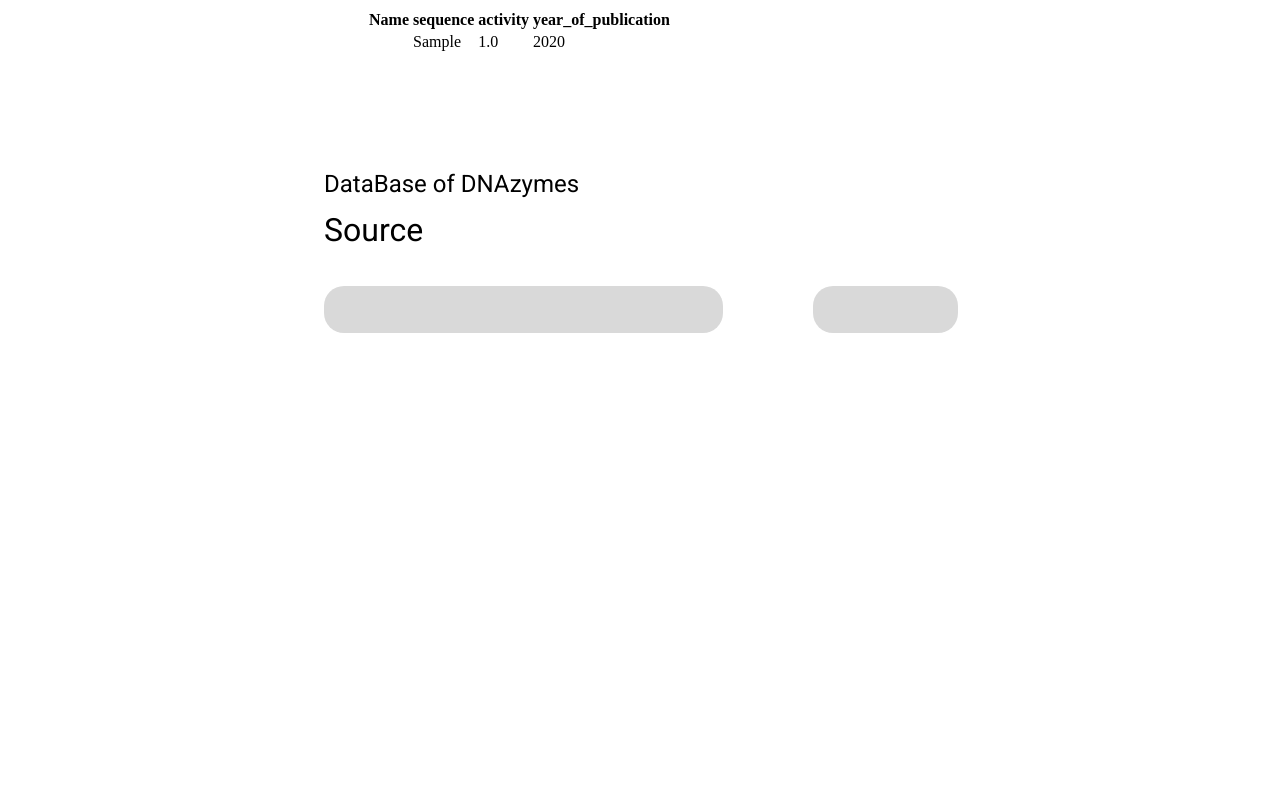
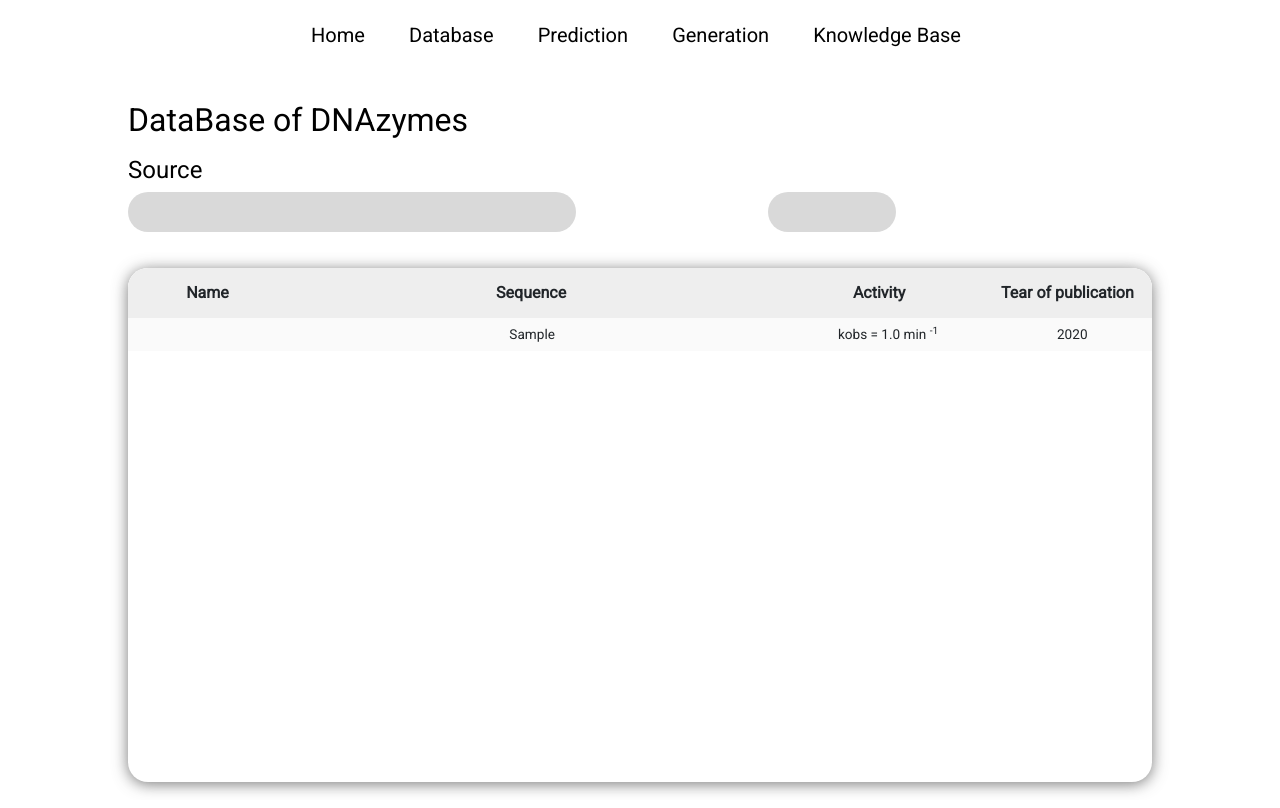
Before and after one commit to nebaskov/dnaZymeWeb, a Django app: page /database/ in a window 1280 px wide. Run offline with Django 4.2, Linux system fonts and the light colour scheme; tables that the repository leaves empty hold one stand-in row (values such as "Sample post"); lists and menus that the app fills with data are empty; some libraries are stand-ins or nearby versions; some web fonts are replaced.

Commit message:
proccesing with database

```diff
--- a/templates/database/database_home.html
+++ b/templates/database/database_home.html
@@ -1,4 +1,6 @@
+{% extends 'main/layout_main.html' %}
 <!doctype html>
+{% block content %}
 <html lang="en">
 {% load static%}
 <link href="https://fonts.googleapis.com/css?family=Spline+Sans Mono&display=swap" rel="stylesheet">
@@ -7,68 +9,42 @@
 <head> </head>
 <style>
 
-.database_title {
-	background-color:rgba(255, 255, 255, 1);
-	width:95vw;
-	height:100vh;
+.database_main {
+	width:80vw;
+	height:85vh;
 	position:absolute;
+    left: 10vw;
+    top: 12vh;
+
 }
-.e9_696 {
+.header_database {
 	color:rgba(0, 0, 0, 1);
-	width:257px;
-	height:31px;
+	font-family:Roboto;
 	position:absolute;
-	left:316px;
-	top:162px;
-	font-family:Roboto;
 	text-align:left;
-	font-size:24px;
-	letter-spacing:0;
-}
-.e9_697 {
-	width:94px;
-	height:94px;
-	position:absolute;
-	left:186px;
-	top:146px;
-	border-top-left-radius:500px;
-	border-top-right-radius:500px;
-	border-bottom-left-radius:500px;
-	border-bottom-right-radius:500px;
-	background-repeat:no-repeat;
-	background-size:cover;
-}
-.e9_698 {
-	color:rgba(0, 0, 0, 1);
-	width:102px;
-	height:42px;
-	position:absolute;
-	left:316px;
-	top:203px;
-	font-family:Roboto;
-	text-align:left;
-	font-size:32px;
+	font-size:4vh;
 	letter-spacing:0;
 }
 .e9_699 {
 	background-color:rgba(217.0000022649765, 217.0000022649765, 217.0000022649765, 1);
-	width:399px;
-	height:47px;
 	position:absolute;
-	left:316px;
-	top:278px;
 	border-top-left-radius:20px;
 	border-top-right-radius:20px;
 	border-bottom-left-radius:20px;
 	border-bottom-right-radius:20px;
+    width:35vw;
+	height:5vh;
+    top:12vh;
+	background-repeat:no-repeat;
+	background-size:cover;
 }
 .e9_701 {
 	background-color:rgba(217.0000022649765, 217.0000022649765, 217.0000022649765, 1);
-	width:145px;
-	height:47px;
+	width:10vw;
+	height:5vh;
 	position:absolute;
-	left:805px;
-	top:278px;
+	left:50vw;
+	top:12vh;
 	border-top-left-radius:20px;
 	border-top-right-radius:20px;
 	border-bottom-left-radius:20px;
@@ -76,41 +52,138 @@
 }
 .table-fix {
     overflow-y: scroll;
-    height: 60vh;
+    height: 58vh;
+    width: 80vw;
+    position: relative;
+    font-size: 1.7vh;
+    border-collapse: collapse;
+    border-spacing: 0;
+    border-bottom-left-radius:20px;
 }
 
 .tbl-conteiner {
-    max-width: 500px;
-    max-height: fit-content;
-    margin-left: auto;
-    margin-right: auto;
+    max-width: 80vw;
+    max-height: 65vh;
+    position: relative;
+    top: 17vh;
+    box-shadow: 0 2px 15px rgba(64,64,64,.7);
+    border-top-left-radius:20px;
+	border-top-right-radius:20px;
+	border-bottom-left-radius:20px;
+	border-bottom-right-radius:20px;
+}
+td {
+ padding: 0.5vw 1vh;
+ text-align: center;
 }
 
+tr{
+ background-color: #fafafa;
+	font-family:Roboto;
+}
+
+td:nth-child(1){
+    width: 15vw;
+}
+td:nth-child(2){
+    width: 50vw;
+    word-break: break-all;
+}
+td:nth-child(3){
+    width: 20vw;
+}
+td:nth-child(4){
+    width: 15vw;
+}
+.e9_698 {
+    color:rgba(0, 0, 0, 1);
+	font-family:Roboto;
+	position:relative;
+	text-align:left;
+	font-size:3vh;
+    top: 7vh;
+	letter-spacing:0;
+}
+.table_head_fixed {
+    position: relative;
+    max-width: 80vw;
+    max-height: 7vh;
+}
+.fixed_header {
+    max-width: 80vw;
+    max-height: 5vh;
+}
+.fixed_header tr {
+    width: 80vw;
+    font-size: 2vh;
+	font-family:Roboto;
+}
+.fixed_th_1 {
+    font-family:Roboto;
+    width: 15vw;
+    font-weight: bolder;
+    padding: 1vw 2vh;
+    background-color: #eeeeee;
+    text-align:center;
+    border-top-left-radius:20px;
+}
+.fixed_th_2 {
+    font-family:Roboto;
+    width: 50vw;
+    font-weight: bolder;
+    padding: 1vw 2vh;
+    background-color: #eeeeee;
+    text-align:center;
+}
+.fixed_th_3 {
+    font-family:Roboto;
+    width: 20vw;
+    font-weight: bolder;
+    padding: 1vw 2vh;
+    background-color: #eeeeee;
+    text-align:center;
+}
+.fixed_th_4 {
+    font-family:Roboto;
+    width:15vw;
+    font-weight: bolder;
+    padding: 1vw 2vh;
+    background-color: #eeeeee;
+    text-align:center;
+    border-top-right-radius:20px;
+}
 </style>
+
 <body>
-  <div class=database_title><span  class="e9_696">DataBase of DNAzymes</span>
-  <div class="e9_697"></div><span  class="e9_698">Source</span>
+  <div class=database_main>
+      <div  class="header_database">DataBase of DNAzymes</div>
+      <div  class="e9_698">Source</div>
       <div class="e9_699"></div>
       <div class="e9_701"></div>
+
 <div class="tbl-conteiner">
-            <div class="table-fix">
-                <table>
+    <div class="table_head_fixed">
+        <table class="fixed_header">
             <thead>
                 <tr>
-                            <th>
+                    <th class="fixed_th_1">
                         Name
                     </th>
-                            <th>
-                                sequence
+                    <th class="fixed_th_2">
+                        Sequence
                     </th>
-                            <th>
-                                activity
+                    <th class="fixed_th_3">
+                        Activity
                     </th>
-                            <th>
-                                year_of_publication
+                    <th class="fixed_th_4">
+                        Tear of publication
                     </th>
                 </tr>
                 </thead>
+        </table>
+    </div>
+        <div class="table-fix">
+            <table>
                 {% for instance in db %}
                 <tbody>
                     <tr>
@@ -121,7 +194,7 @@
                             {{ instance.fields.sequence }}
                         </td>
                         <td>
-                                {{ instance.fields.activity }}
+                            kobs = {{ instance.fields.activity }} min <sup>-1</sup>
                         </td>
                         <td>
                             {{ instance.fields.year_of_publication }}
@@ -134,3 +207,7 @@
 </div>
 </div>
 </body>
+
+
+</html>
+{% endblock %}
```
Lines whose indentation alone changed are shown as unchanged.
